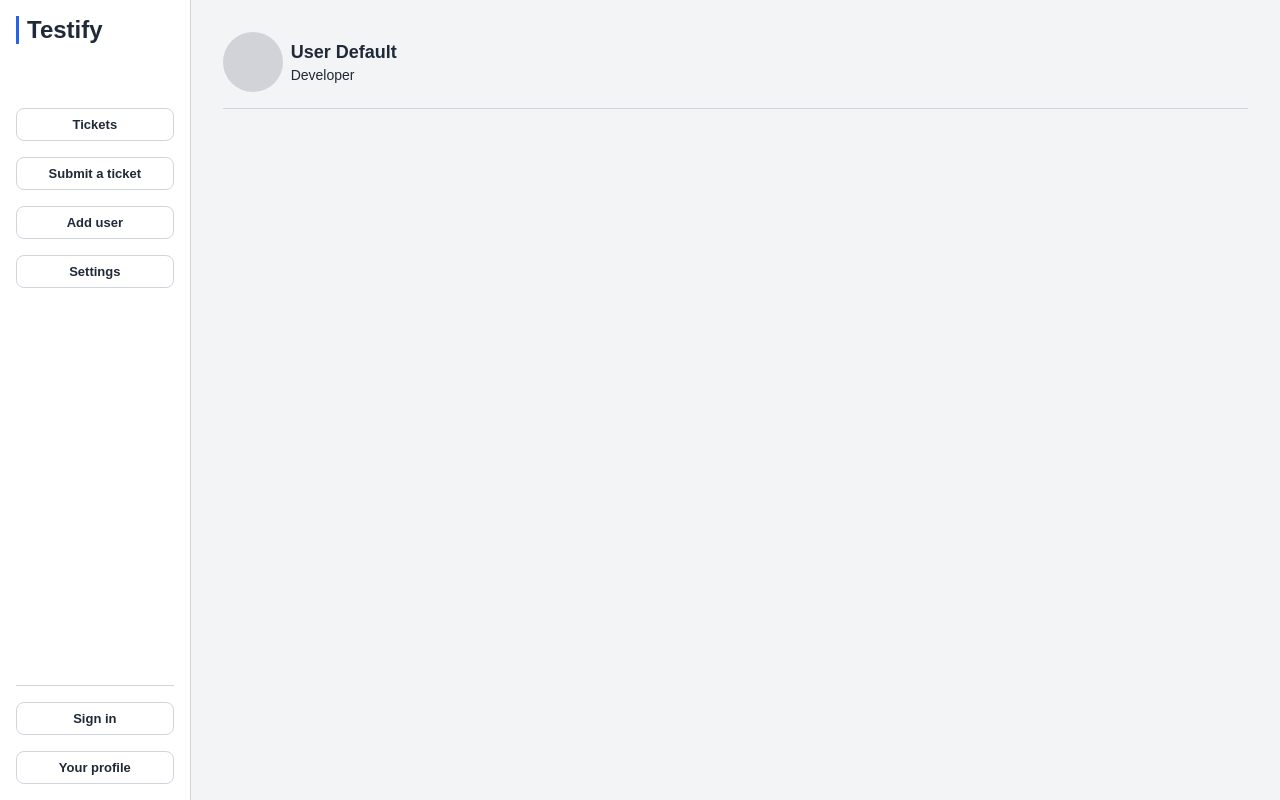
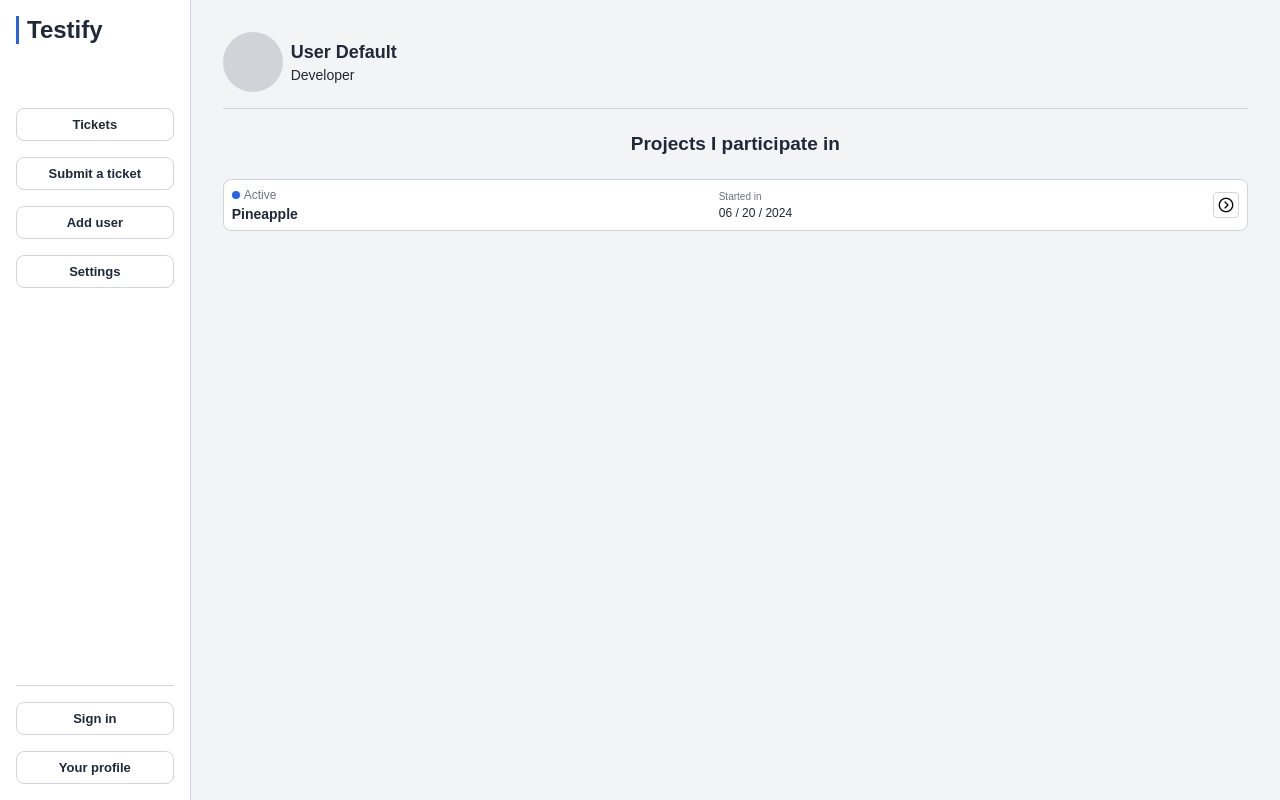
Before and after one commit to AndruTRADX/GestionDeErrores, a plain HTML site: page app/profile.html in a window 1280 px wide. Drawn offline with Linux system fonts and the light colour scheme.

Commit message:
Project finished

```diff
--- a/app/profile.html
+++ b/app/profile.html
@@ -56,6 +56,28 @@
           <p>Developer</p>
         </div>
       </div>
+      <h2>Projects I participate in</h2>
+
+      <div class="projects-container">
+        <div class="project-card">
+          <div class="project-name">
+            <div class="project-card-state">
+              <div class="project-card-state-icon"></div>
+              <p class="project-card-state-test">Active</p>
+            </div>
+            <h4>Pineapple</h2>
+          </div>
+
+          <div class="project-card-details">
+            <p class="project-card-detail">Started in</p>
+            <p class="project-card-date">06 / 20 / 2024</p>
+          </div>
+
+          <button class="project-card-button">
+            <img src="../assets/right.png" alt="Go to project" class="project-card-button-image" />
+          </button>
+        </div>
+      </div>
     </div>
   </main>
 </body>
--- a/styles/main.css
+++ b/styles/main.css
@@ -33,7 +33,7 @@ ul {
 
 .main-scene {
   display: flex;
-  row-gap: 3rem;
+  row-gap: 1.5rem;
   flex-direction: column;
   align-items: center;
   min-height: 100vh;
@@ -41,6 +41,11 @@ ul {
   padding: 2rem;
   background-color: #f3f4f6;
   overflow-y: auto;
+}
+
+.main-scene h2 {
+  font-size: 19px;
+  color: var(--primary-text-color);
 }
 
 .main-scene-center {
@@ -52,4 +57,10 @@ ul {
   .main-scene {
     padding: 1.25rem;
   }
+
+  .main-scene h2 {
+    font-size: 16px;
+    width: 100%;
+    text-align: start;
+  }
 }
--- a/styles/profile.css
+++ b/styles/profile.css
@@ -30,3 +30,81 @@
   font-size: 14px;
   color: var(--primary-text-color);
 }
+
+.projects-container {
+  display: flex;
+  width: 100%;
+}
+
+.project-card {
+  display: flex;
+  align-items: center;
+  justify-content: space-between;
+  width: 100%;
+  border: 1px solid var(--border-primary-color);
+  padding: 0.5rem;
+  background-color: var(--text-white);
+  border-radius: 0.5rem;
+}
+
+.project-name {
+  display: flex;
+  flex-direction: column;
+  row-gap: 0.25rem;
+}
+
+.project-card-state  {
+  display: flex;
+  align-items: center;
+  column-gap: 4px;
+}
+
+.project-card h4 {
+  font-size: 14px;
+  color: var(--primary-text-color);
+}
+
+.project-card-state-test {
+  font-size: 12px;
+  color: var(--secondary-text-color);
+}
+
+.project-card-state-icon {
+  width: 8px;
+  height: 8px;
+  background-color: var(--primary-color);
+  border-radius: 100%;
+}
+
+.project-card-details {
+  display: flex;
+  flex-direction: column;
+  row-gap: 0.25rem;
+}
+
+.project-card-detail {
+  font-size: 10px;
+  color: var(--secondary-text-color);
+}
+
+.project-card-date {
+  font-size: 12px;
+  color: var(--primary-text-color);
+}
+
+.project-card-button {
+  display: flex;
+  border: 1px solid var(--border-primary-color);
+  background-color: var(--text-white);
+  border-radius: 0.25rem;
+  padding: 0.25rem;
+}
+
+.project-card-button:hover {
+  background-color: var(--text-secondary-hover);
+}
+
+.project-card-button-image {
+  width: 16px;
+  height: 16px;
+}
--- a/styles/sidebar.css
+++ b/styles/sidebar.css
@@ -66,8 +66,12 @@
 
   .aside-bar-icon {
     display: inline-block;
-    width: 1rem;
-    height: 1rem;
+    width: 1.125rem;
+    height: 1.125rem;
+  }
+
+  .aside-bar-list-button {
+    padding: 0.5rem;
   }
 }
 
```
Also changed, not shown: assets/right.png (added).
